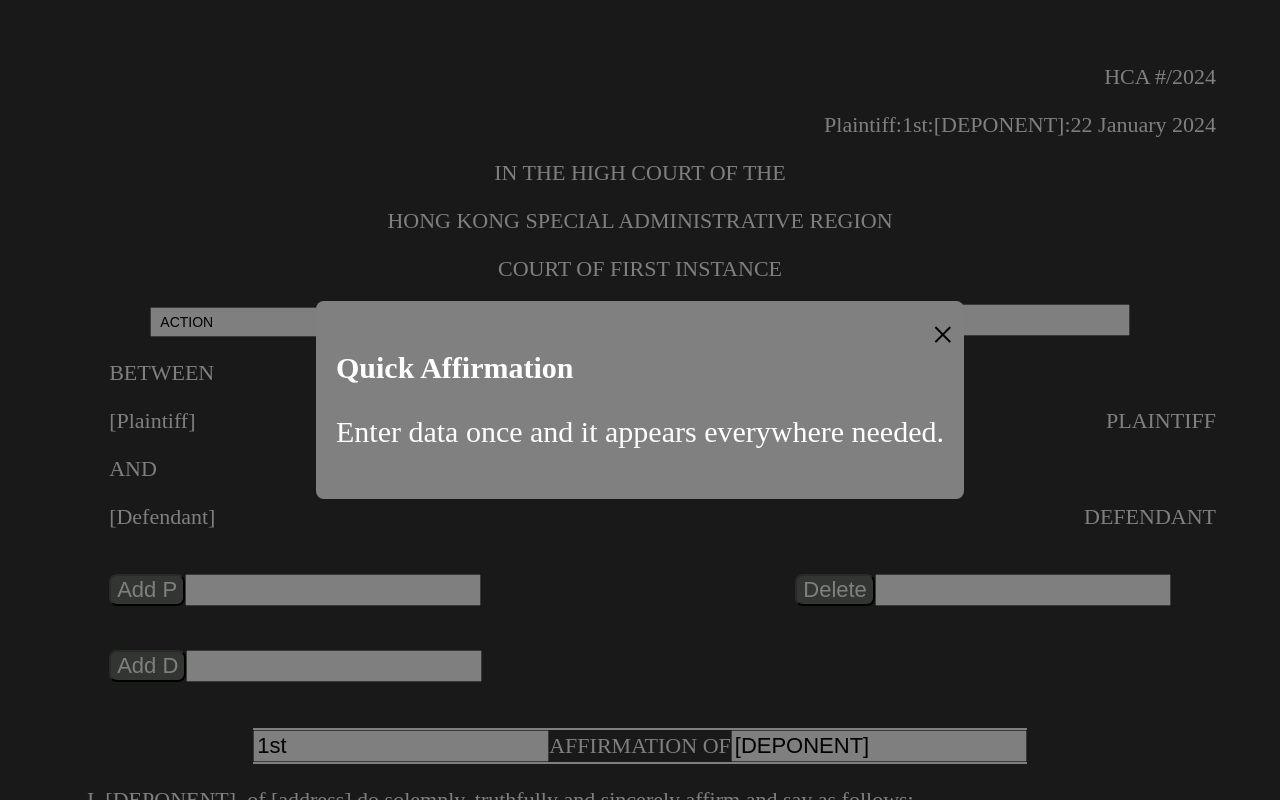
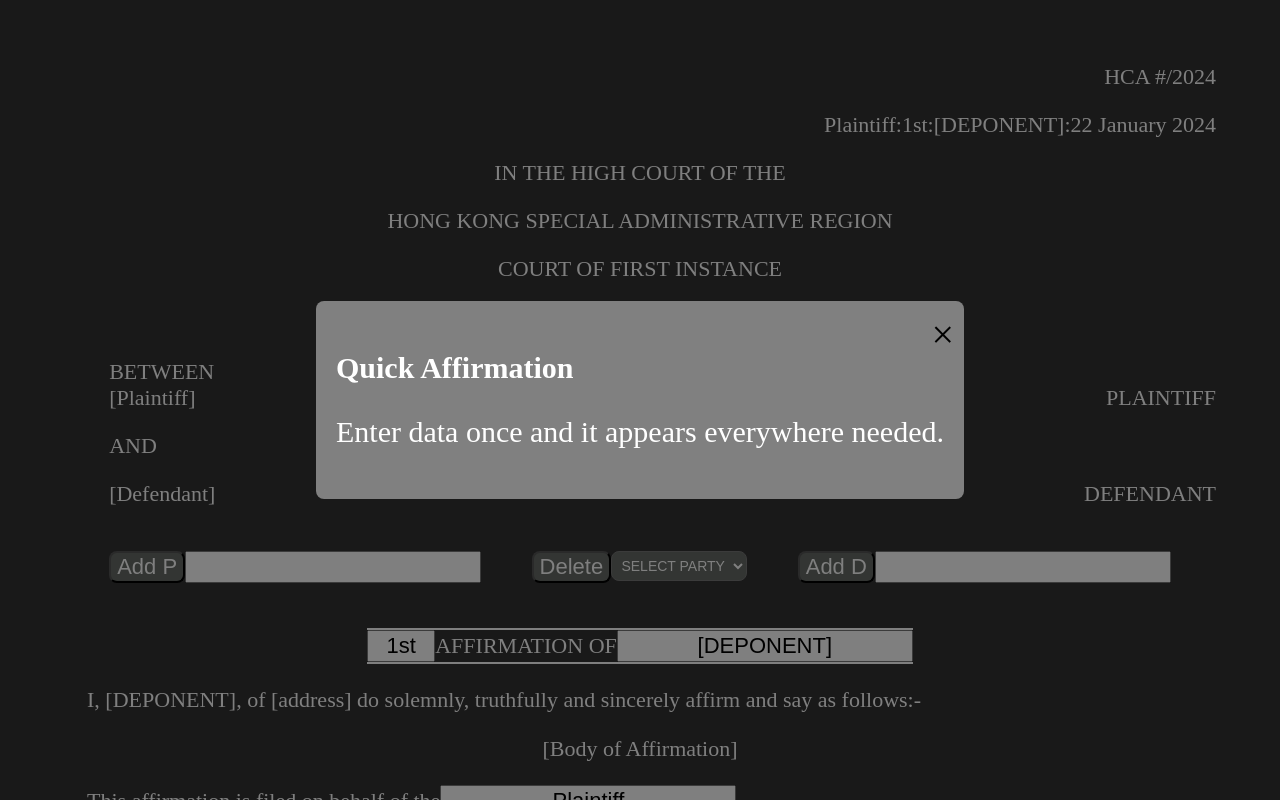
Before and after one commit to 3willows/quickAffirmation, a React (Create React App) app: page / in a window 1280 px wide. Shown: the top 800 px of the page. Built offline with nearby package versions, Linux system fonts and the light colour scheme.

Commit message:
make delete a select element

```diff
--- a/src/App.css
+++ b/src/App.css
@@ -14,6 +14,9 @@ body {
 
 }
 
+.digital{
+  width: 60px;
+}
 @media only screen and (max-width: 300px) {
 
   /* Font size for screens smaller than 768px (e.g., mobile screens) */
@@ -23,17 +26,20 @@ body {
 }
 
 select {
-  width: auto;
+  max-width: 80%;
   /* Set the height of select boxes */
   padding: 5px 5px;
   /* Add padding for better visual appearance */
   font-size: 14px;
   /* Adjust font size for select boxes */
+  vertical-align: top;
+  /* or middle */
 }
 
 input,
 button {
   font-size: 22px;
+  text-align: center;
 }
 
 .top-right {
@@ -119,7 +125,7 @@ button {
   cursor: pointer;
 }
 
-button {
+select, button {
   display: inline-block;
   text-align: center;
   text-decoration: none;
--- a/src/components/Input.js
+++ b/src/components/Input.js
@@ -7,11 +7,12 @@ export function AffirmationTitle({
   setDeponentName,
 }) {
   return (
-    <div div className="affirm-box">
+    <div className="affirm-box">
       <input
         type="text"
         value={affirmNumber}
         onChange={(e) => setAffirmNumber(e.target.value)}
+        className="digital"
       ></input>
       AFFIRMATION OF
       <input
@@ -51,13 +52,15 @@ export function Heading({
         type="text"
         value={caseDigit}
         onChange={(e) => setCaseDigit(e.target.value)}
+        className="digital"
       ></input>
       OF
       <input
         type="text"
         value={caseYear}
         onChange={(e) => setCaseYear(e.target.value)}
-      ></input>
+        className="digital"
+        ></input>
     </div>
   )
 }
--- a/src/components/Parties.js
+++ b/src/components/Parties.js
@@ -1,4 +1,4 @@
-import { useState } from "react"
+import { useState, useRef } from "react"
 import { DisplayParties } from "./Party&DisplayParties"
 
 export function Parties({
@@ -11,6 +11,7 @@ export function Parties({
   const [newParty, setNewParty] = useState({ name: "" })
   const [side, setSide] = useState("P")
   const [toRemove, setToRemove] = useState("")
+  const parties = [{ name: "SELECT PARTY" }, ...plaintiffs, ...defendants]
 
   const handleInputChange = (e) => {
     setNewParty({ name: e.target.value.toUpperCase() })
@@ -22,7 +23,6 @@ export function Parties({
     if (!newParty || !newParty.name) {
       return
     }
-    const parties = [...plaintiffs, ...defendants]
     if (parties.some((obj) => obj.name === newParty.name)) return
 
     side === "P" && addPlaintiffs(newParty)
@@ -33,7 +33,6 @@ export function Parties({
   const handleRemoveParty = (e) => {
     e.preventDefault()
     removeParty(toRemove.toUpperCase())
-    setNewParty({ name: "" })
   }
 
   return (
@@ -52,15 +51,18 @@ export function Parties({
           </form>
         </div>
 
-        <div className="flex-box ">
+        <div className="flex-box">
           <form onSubmit={handleRemoveParty}>
-            <button> Delete </button>
-            <input
-              type="text"
+            <button type="submit">Delete</button>
+            <select
+              value={toRemove}
               onChange={(e) => setToRemove(e.target.value.toUpperCase())}
-              value={toRemove}
-            ></input>
-          </form>{" "}
+            >
+              {parties.map((party) => (
+                <PartyName name={party.name} key={party.name} />
+              ))}
+            </select>
+          </form>
         </div>
 
         <div className="flex-box ">
@@ -77,3 +79,7 @@ export function Parties({
     </div>
   )
 }
+
+function PartyName({ name }) {
+  return <option value={name}>{name}</option>
+}
--- a/src/components/Party&DisplayParties.js
+++ b/src/components/Party&DisplayParties.js
@@ -22,7 +22,7 @@ export function DisplayParties({ plaintiffs, defendants }) {
   return (
     <div className="go-left">
       BETWEEN
-      <p>
+      <div>
         {plaintiffs.length === 0 && <div>[Plaintiff]<span className="go-right">PLAINTIFF</span></div> }
         {plaintiffs.map((party, iterator) => (
           <Party
@@ -33,7 +33,7 @@ export function DisplayParties({ plaintiffs, defendants }) {
             key={party.name}
           />
         ))}
-      </p>
+      </div>
       <p>AND</p>
       <div>
         {defendants.length === 0 && <div>[Defendant]<span className="go-right">DEFENDANT</span></div>}
```
